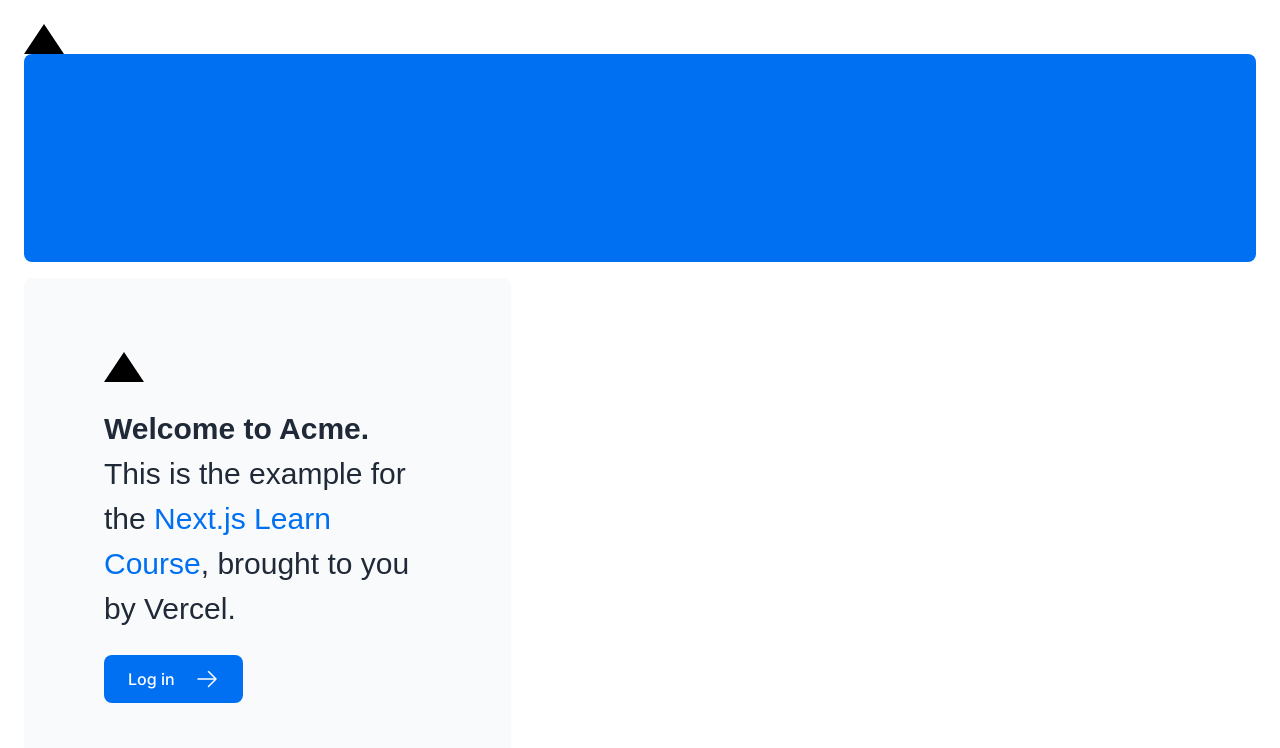
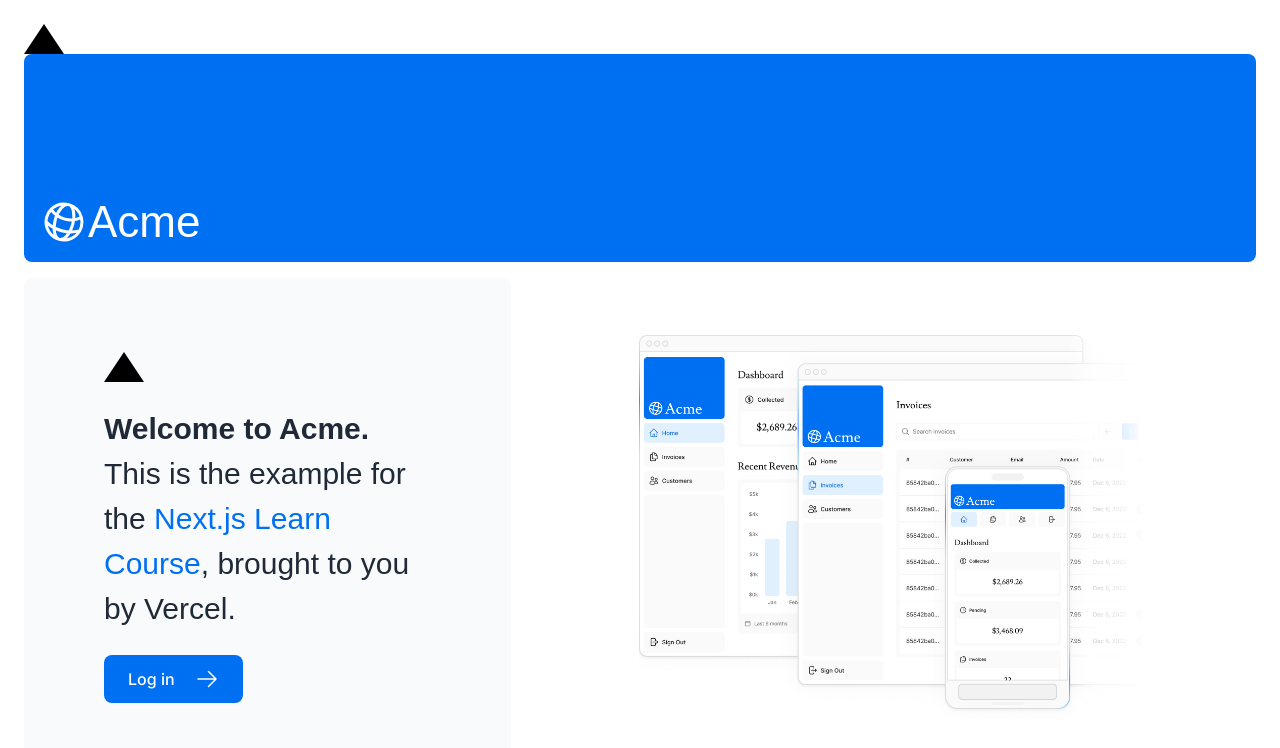
Before and after one commit to EASV70R/nextjs-course, a Next.js app in the folder nextjs-dashboard/: page / in a window 1280 px wide. Shown: the top 748 px of the page. Built offline with nearby package versions, Linux system fonts and the light colour scheme; a web font is replaced by a local one.

Commit message:
Update page.tsx

```diff
--- a/nextjs-dashboard/app/page.tsx
+++ b/nextjs-dashboard/app/page.tsx
@@ -2,14 +2,15 @@
 import { ArrowRightIcon } from '@heroicons/react/24/outline';
 import Link from 'next/link';
 import styles from '@/app/ui/home.module.css';
-import { lusitana } from '@/app/ui/fonts.ts';
+import { lusitana } from '@/app/ui/fonts';
+import Image from 'next/image';
 
 export default function Page() {
   return (
     <main className="flex min-h-screen flex-col p-6">
       <div className={styles.shape} />
       <div className="flex h-20 shrink-0 items-end rounded-lg bg-blue-500 p-4 md:h-52">
-        {/* <AcmeLogo /> */}
+        {<AcmeLogo />}
       </div>
       <div className="mt-4 flex grow flex-col gap-4 md:flex-row">
         <div className="flex flex-col justify-center gap-6 rounded-lg bg-gray-50 px-6 py-10 md:w-2/5 md:px-20">
@@ -32,6 +33,20 @@
         </div>
         <div className="flex items-center justify-center p-6 md:w-3/5 md:px-28 md:py-12">
           {/* Add Hero Images Here */}
+          <Image
+            src="/hero-desktop.png"
+            width={1000}
+            height={760}
+            className="hidden md:block"
+            alt="Screenshots of the dashboard project showing desktop version"
+          />
+          <Image
+            src="/hero-mobile.png"
+            width={560}
+            height={620}
+            className="block md:hidden"
+            alt="Screenshot of the dashboard project showing mobile version"
+          />
         </div>
       </div>
     </main>
```
